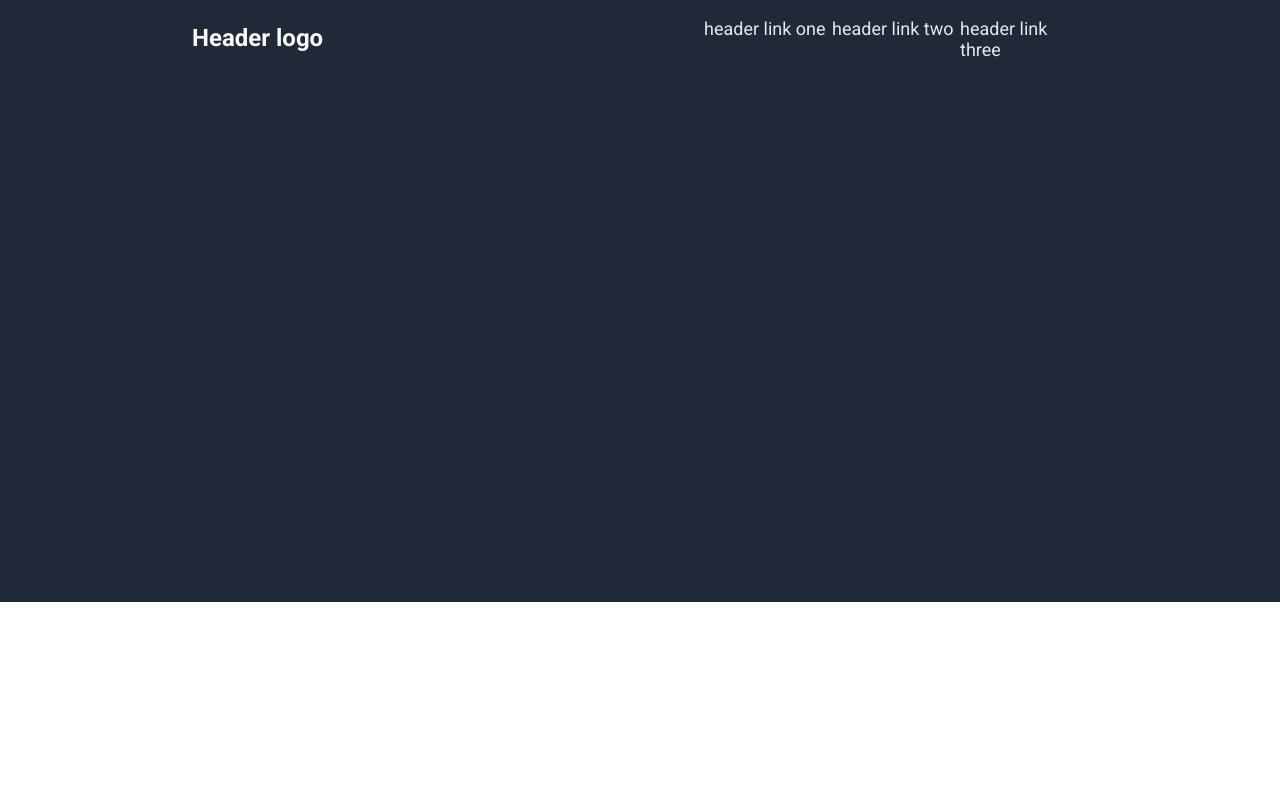
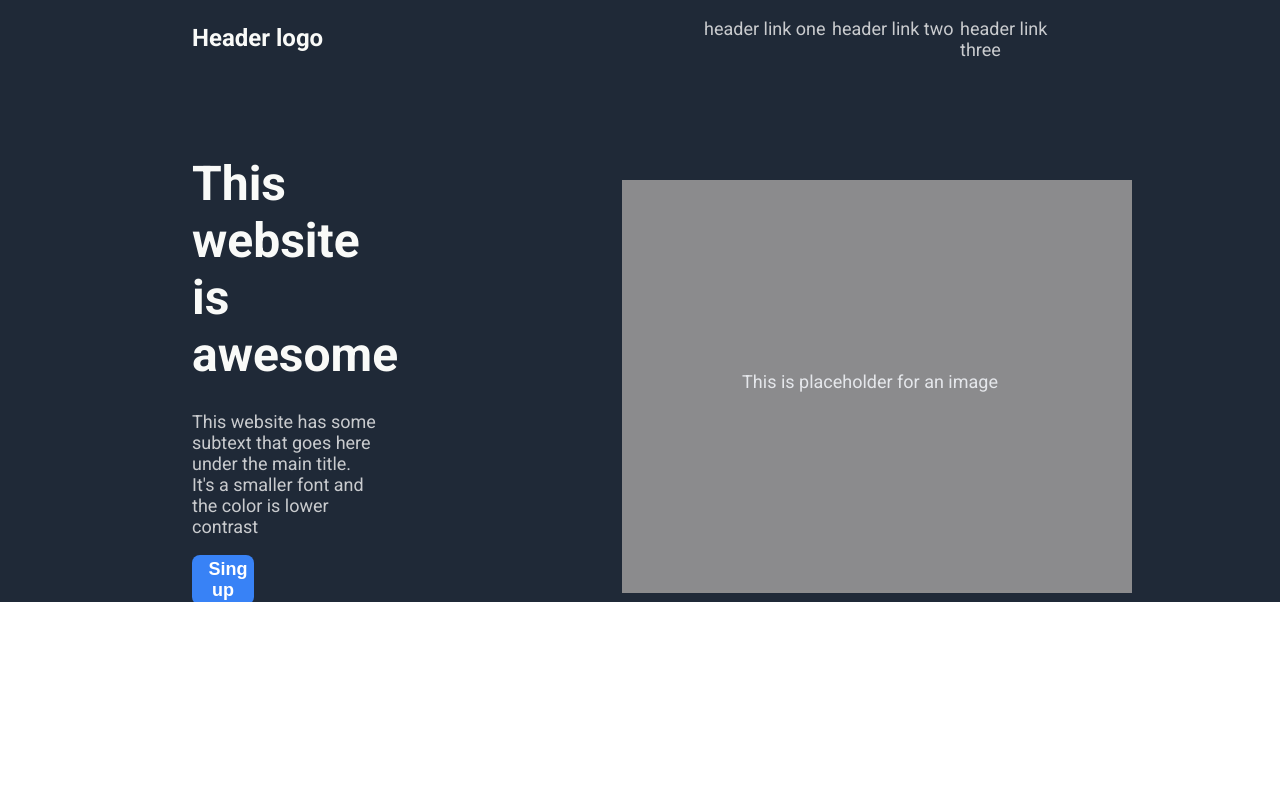
Before and after one commit to zaZZa564/landing-page, a plain HTML site: page index.html in a window 1280 px wide. Shown: the top 800 px of the page. Drawn offline with Linux system fonts and the light colour scheme.

Commit message:
finished 1st section

```diff
--- a/index.html
+++ b/index.html
@@ -21,7 +21,18 @@
           <p class="header-link">header link three</p>
         </div>
       </div>
-      <div class="one-down"></div>
+      <div class="one-down">
+        <div class="one-down-left">
+          <h1 class="one-header">This website is awesome</h1>
+          <p class="one-p">This website has some subtext that goes here under the main title. It's a smaller font and the color is lower contrast</p>
+          <button class="one-button"><strong>Sing up</strong></button>
+        </div>
+        <div class="one-down-right">
+          <div class="one-p2">
+            <p class="one-p2-flex">This is placeholder for an image</p>
+          </div>
+        </div>
+      </div>
     </div>
 
     <div class="two section"></div>
--- a/style.css
+++ b/style.css
@@ -14,6 +14,8 @@ body {
   display: flex;
   height: 200px;
   background-color: white;
+  padding-left: 15%;
+  padding-right: 15%;
 }
 .one, .two {
   flex-direction: column;
@@ -22,7 +24,6 @@ body {
 /* background */
 .one, .five {
   background-color: #1f2937;
-  width: 100%;
 }
 .three {
   background-color: #e5e7eb;
@@ -40,8 +41,6 @@ body {
 .one-up {
   display: flex;
   flex: 1;
-  padding-left: 15%;
-  padding-right: 15%;
 }
 .one-down {
   display: flex;
@@ -55,12 +54,68 @@ body {
   display: flex;
   justify-content: left;
 }
+.one-down-left {
+  display: flex;
+  flex-direction: column;
+  flex: 1;
+  padding-top: 5%;
+  padding-bottom: 10%;
+  padding-right: 25%;
+}
+.one-header{
+  flex: 2;
+  font-size: 48px;
+  color: #f9faf8;
+  font-weight: 900;
+  margin-bottom: 10px;
+}
+.one-p{
+  flex: 2;
+  padding-right: 10%;
+}
+.one-button{
+  flex: 1;
+  background-color: #3882f6;
+  color: white;
+  font-size: 18px;
+  border: 2px;
+  border-radius: 8px;
+  margin-right: 70%;
+  padding-right: 8%;
+  padding-left: 8%;
+  padding-top: 2%;
+  padding-bottom: 2%;
+}
+.one-down-right {
+  display: flex;
+  flex: 1;
+}
+.one-p2 {
+  display: flex;
+  font-size: 18px;
+  background-color: #8b8b8d;
+  color: #e5e7eb;
+  margin-top: 20%;
+  margin-bottom: 20%;
+  align-items: center;
+}
+.one-p2-flex {
+  height: 30px;
+  width: 270px;
+  padding-top: 80px;
+  padding-bottom: 80px;
+  padding-left: 120px;
+  padding-right: 120px;
+  flex: 1;
+  flex-wrap: nowrap;
+  align-items: center;
+}
 .header-logo {
   font-size: 24px;
   color: #f9faf8;
 }
-.header-link {
+.header-link, .one-p{
   font-size: 18px;
-  color: #e5e7eb;
+  color: #c9cbce;
   flex: 1;
 }
```
